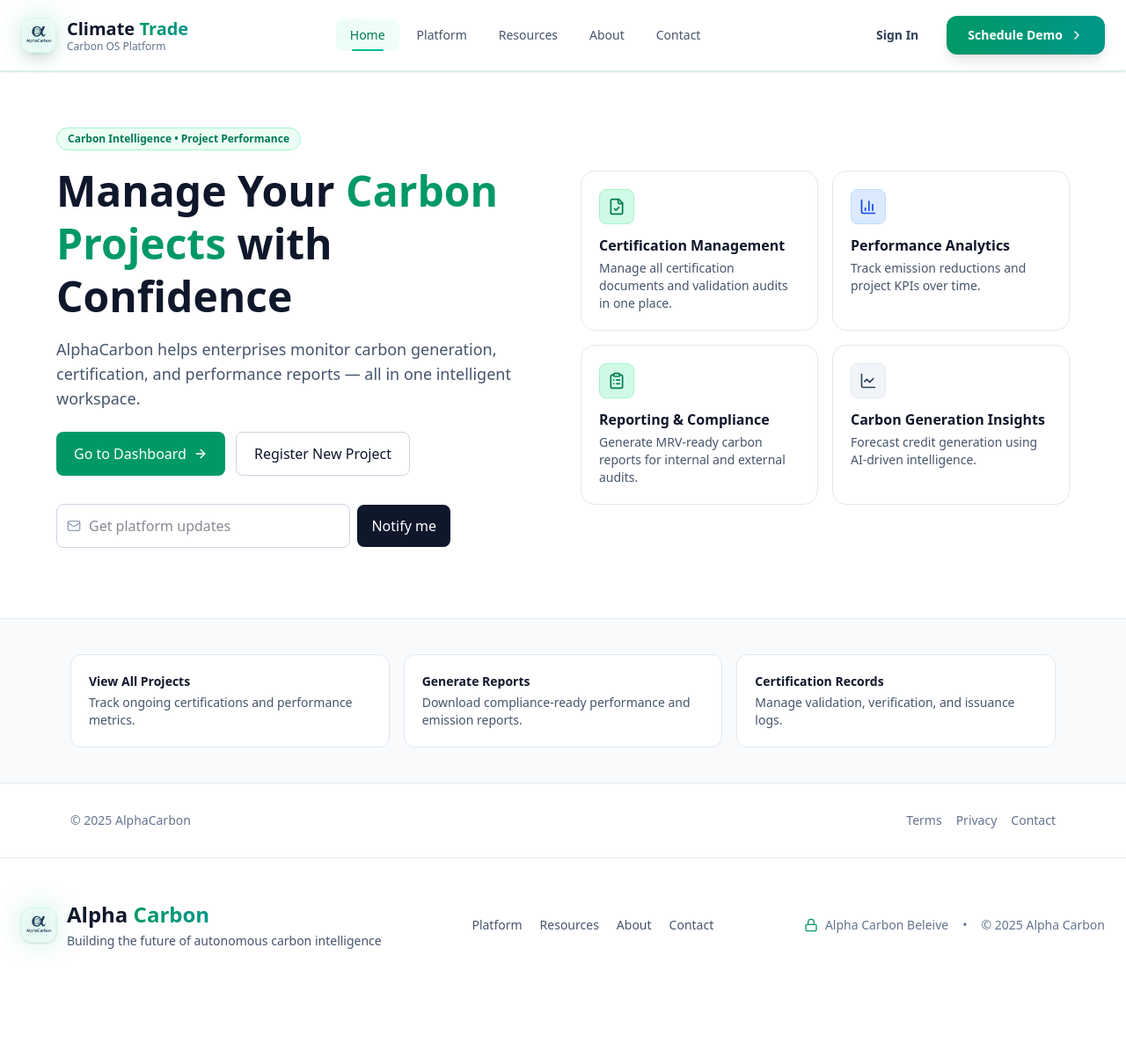
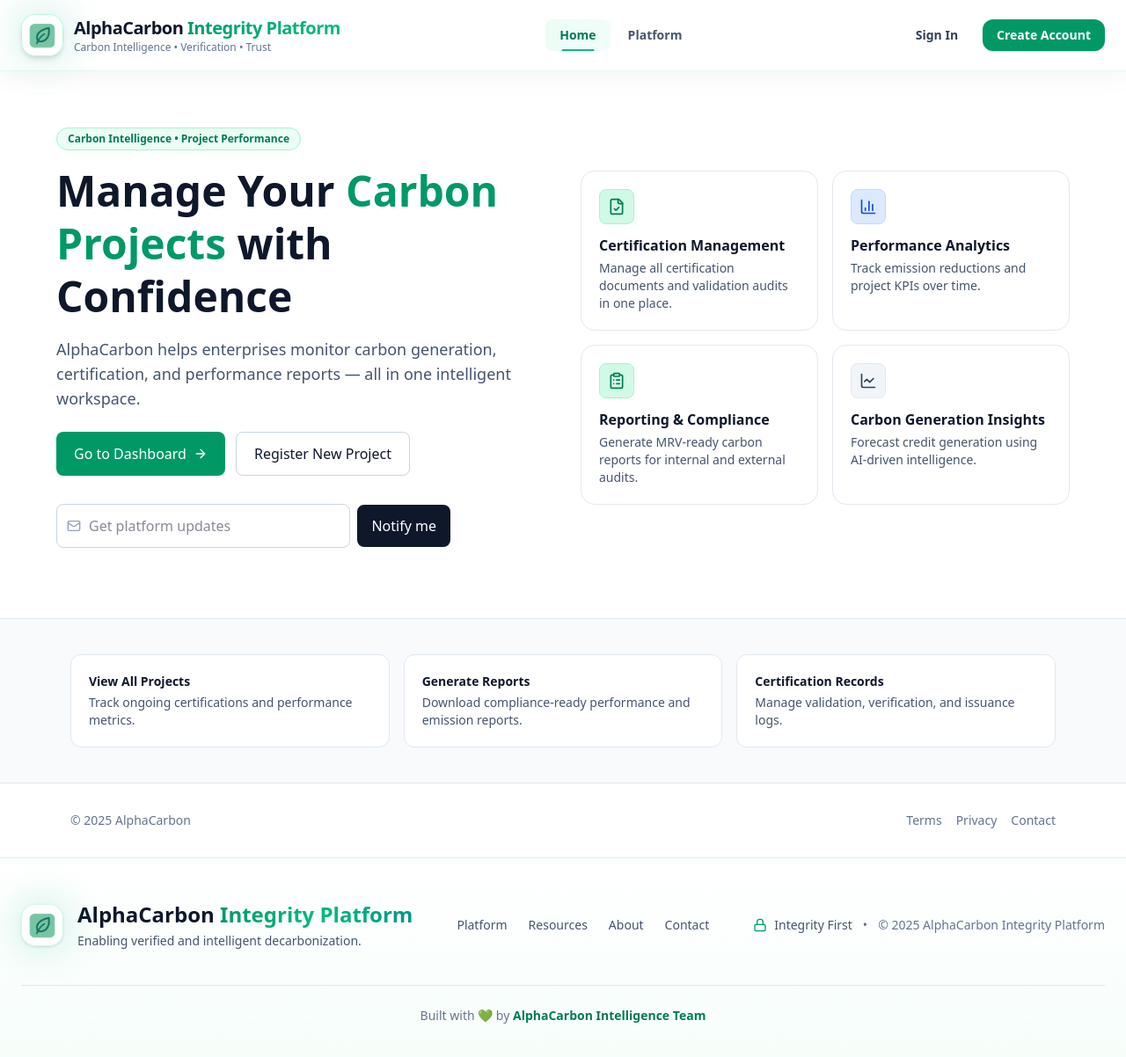
Before and after one commit to Pranjalmqubeai/Alpha-Carbon_v2, a React (Vite) app: page / in a window 1280 px wide. Shown: the top 1202 px of the page at 88% size. Before the commit the page ends 1128 px from the top, so only its background shows below. Built offline with nearby package versions, Linux system fonts and the light colour scheme.

Commit message:
changing navbar ad footer

```diff
--- a/src/components/Footer.jsx
+++ b/src/components/Footer.jsx
@@ -1,64 +1,72 @@
 import { Link } from "react-router-dom";
 import { Lock } from "lucide-react";
-import logo from "../assets/logo.png"; // adjust path if this file is elsewhere
+import logo from "../assets/logo.png";
 
 export default function Footer() {
   return (
-    <footer className="border-t border-slate-200 bg-white">
-      <section className="py-12 px-6 bg-white/80">
+    <footer className="border-t border-emerald-100 bg-gradient-to-b from-white to-emerald-50/50 backdrop-blur">
+      <section className="py-12 px-6">
         <div className="mx-auto max-w-7xl">
-          <div className="flex flex-col items-center justify-between gap-6 md:flex-row">
-            {/* Brand + tagline */}
-            <div className="flex items-center gap-3">
+          <div className="flex flex-col items-center justify-between gap-8 md:flex-row">
+            {/* Brand */}
+            <div className="flex items-center gap-4">
               <Link to="/" className="group relative">
-                <span className="absolute inset-0 rounded-xl blur-lg opacity-20 group-hover:opacity-40 transition-opacity bg-gradient-to-r from-emerald-500 to-teal-500" />
+                <span className="absolute inset-0 rounded-2xl blur-xl opacity-25 group-hover:opacity-40 transition-opacity bg-gradient-to-r from-emerald-500 to-teal-600" />
                 <img
                   src={logo}
-                  alt="Alpha Carbon logo"
-                  className="relative w-10 h-10 rounded-xl object-contain border border-emerald-100 shadow-sm"
+                  alt="AlphaCarbon Integrity Platform logo"
+                  className="relative w-12 h-12 rounded-2xl object-contain border border-emerald-100 shadow-sm"
                 />
               </Link>
 
               <div className="space-y-1 text-left">
                 <Link to="/" className="block">
                   <div className="text-2xl font-black text-slate-900">
-                    Alpha{" "}
-                    <span className="bg-gradient-to-r from-emerald-600 to-teal-600 bg-clip-text text-transparent">
-                      Carbon
+                    AlphaCarbon{" "}
+                    <span className="bg-gradient-to-r from-emerald-600 via-emerald-500 to-teal-600 bg-clip-text text-transparent">
+                      Integrity Platform
                     </span>
                   </div>
                 </Link>
-                <p className="text-sm text-slate-600">
-                  Building the future of autonomous carbon intelligence
+                <p className="text-sm text-slate-600 font-medium">
+                  Enabling verified and intelligent decarbonization.
                 </p>
               </div>
             </div>
 
-            {/* Simple nav */}
-            <nav className="flex gap-5 text-sm text-slate-600">
-              <Link to="/platform" className="hover:text-slate-900">
+            {/* Navigation */}
+            <nav className="flex flex-wrap justify-center gap-6 text-sm font-medium text-slate-600">
+              <Link to="/platform" className="hover:text-emerald-700 transition-colors">
                 Platform
               </Link>
-              <Link to="/resources" className="hover:text-slate-900">
+              <Link to="/resources" className="hover:text-emerald-700 transition-colors">
                 Resources
               </Link>
-              <Link to="/about" className="hover:text-slate-900">
+              <Link to="/about" className="hover:text-emerald-700 transition-colors">
                 About
               </Link>
-              <Link to="/contact" className="hover:text-slate-900">
+              <Link to="/contact" className="hover:text-emerald-700 transition-colors">
                 Contact
               </Link>
             </nav>
 
-            {/* Status + year */}
-            <div className="flex items-center gap-4 text-sm text-slate-500">
+            {/* Legal / Status */}
+            <div className="flex items-center gap-3 text-sm text-slate-500">
               <div className="flex items-center gap-2">
-                <Lock className="h-4 w-4 text-emerald-600" />
-                {/* <span>Stealth Mode Active</span> */} Alpha Carbon Beleive
+                <Lock className="w-4 h-4 text-emerald-600" />
+                <span className="text-slate-600">Integrity First</span>
               </div>
-              <span>•</span>
-              <span>© {new Date().getFullYear()} Alpha Carbon</span>
+              <span className="hidden sm:block">•</span>
+              <span>© {new Date().getFullYear()} AlphaCarbon Integrity Platform</span>
             </div>
+          </div>
+
+          {/* Divider */}
+          <div className="border-t border-slate-200 mt-10 pt-6 text-center text-sm text-slate-500">
+            Built with 💚 by{" "}
+            <span className="font-semibold text-emerald-700">
+              AlphaCarbon Intelligence Team
+            </span>
           </div>
         </div>
       </section>
--- a/src/components/Navbar.jsx
+++ b/src/components/Navbar.jsx
@@ -1,59 +1,51 @@
-import { useState, useContext } from "react";
-import { Link, NavLink, useNavigate } from "react-router-dom";
-import { Menu, X, ChevronRight } from "lucide-react";
+import React, { useContext, useState } from "react";
+import { Link, NavLink } from "react-router-dom";
+import { Menu, X } from "lucide-react";
 import logo from "../assets/logo.png";
 import { AuthContext } from "../context/AuthContext";
 
 const links = [
   { to: "/", label: "Home" },
   { to: "/platform", label: "Platform" },
-  { to: "/resources", label: "Resources" },
-  { to: "/about", label: "About" },
-  { to: "/contact", label: "Contact" },
 ];
 
 export default function Navbar() {
   const [mobileMenuOpen, setMobileMenuOpen] = useState(false);
   const { user, logout } = useContext(AuthContext);
-  const navigate = useNavigate();
-
-  const handleLogout = async () => {
-    await logout();
-    navigate("/signin");
-  };
 
   const baseItem =
-    "relative px-4 py-2 rounded-lg text-sm font-medium transition-all duration-300";
+    "relative px-4 py-2 rounded-lg text-sm font-semibold transition-all duration-300 hover:scale-[1.03]";
   const activeExtras = `
     text-emerald-700
     after:content-[''] after:absolute after:bottom-0 after:left-1/2 after:-translate-x-1/2
     after:w-1/2 after:h-0.5 after:rounded-full
     after:bg-gradient-to-r after:from-emerald-500 after:to-teal-500
   `;
-  const inactiveExtras = "text-slate-600 hover:text-slate-900";
+  const inactiveExtras =
+    "text-slate-600 hover:text-slate-900 hover:bg-slate-50/70";
 
   return (
-    <header className="fixed top-0 inset-x-0 z-50 bg-white/95 backdrop-blur-xl border-b border-emerald-100 shadow-sm">
-      <div className="mx-auto max-w-7xl px-6 h-20 flex items-center justify-between">
-        {/* Logo */}
+    <header className="fixed top-0 inset-x-0 z-50 bg-white/90 backdrop-blur-xl border-b border-emerald-100/70 shadow-[0_8px_30px_rgb(0,0,0,0.04)]">
+      <div className="mx-auto max-w-7xl px-4 sm:px-6 h-18 lg:h-20 flex items-center justify-between">
+        {/* Logo & Title */}
         <Link to="/" className="flex items-center gap-3 group">
-          <div className="relative">
-            <div className="absolute inset-0 rounded-xl blur-lg opacity-20 group-hover:opacity-40 transition-opacity bg-gradient-to-r from-emerald-500 to-teal-500" />
+          <div className="relative flex-shrink-0">
+            <div className="absolute inset-0 rounded-2xl blur-xl opacity-25 group-hover:opacity-40 transition-opacity bg-gradient-to-r from-emerald-500 to-teal-600" />
             <img
               src={logo}
-              alt="Alpha Carbon logo"
-              className="relative w-10 h-10 rounded-xl object-contain shadow-lg border border-emerald-100"
+              alt="AlphaCarbon logo"
+              className="relative w-11 h-11 lg:w-12 lg:h-12 rounded-2xl object-contain shadow-md border border-emerald-200/70 group-hover:scale-105 transition-transform duration-300"
             />
           </div>
-          <div className="flex flex-col">
-            <span className="text-xl font-black text-slate-900">
-              Climate{" "}
-              <span className="bg-gradient-to-r from-emerald-600 to-teal-600 bg-clip-text text-transparent">
-                Trade
+          <div className="flex flex-col leading-tight">
+            <span className="text-[1.15rem] sm:text-lg lg:text-xl font-black tracking-tight">
+              <span className="text-slate-900">AlphaCarbon</span>{" "}
+              <span className="bg-gradient-to-r from-emerald-600 via-emerald-500 to-teal-600 bg-clip-text text-transparent animate-gradient">
+                Integrity Platform
               </span>
             </span>
-            <span className="text-xs text-slate-500 font-medium -mt-0.5">
-              Carbon OS Platform
+            <span className="text-[0.7rem] sm:text-xs text-slate-500 font-medium">
+              Carbon Intelligence • Verification • Trust
             </span>
           </div>
         </Link>
@@ -64,10 +56,10 @@ export default function Navbar() {
             <NavLink
               key={link.to}
               to={link.to}
+              end={link.to === "/"}
               className={({ isActive }) =>
                 `${baseItem} ${isActive ? activeExtras : inactiveExtras}`
               }
-              end={link.to === "/"} // exact for home
             >
               {({ isActive }) => (
                 <>
@@ -81,8 +73,8 @@ export default function Navbar() {
           ))}
         </nav>
 
-        {/* Right Section (Dynamic) */}
-        <div className="hidden lg:flex items-center gap-4">
+        {/* Auth Section (Desktop) */}
+        <div className="hidden lg:flex items-center gap-3">
           {!user ? (
             <>
               <Link
@@ -92,22 +84,20 @@ export default function Navbar() {
                 Sign In
               </Link>
               <Link
-                to="/contact"
-                className="group relative px-6 py-3 bg-gradient-to-r from-emerald-600 to-teal-600 text-white rounded-xl font-semibold text-sm shadow-lg hover:shadow-xl hover:shadow-emerald-500/30 transition-all duration-300 hover:-translate-y-0.5 flex items-center gap-2 overflow-hidden"
+                to="/signup"
+                className="px-4 py-2 rounded-xl bg-emerald-600 text-white text-sm font-semibold hover:bg-emerald-700 transition-colors shadow-sm hover:shadow"
               >
-                <span className="absolute inset-0 bg-gradient-to-r from-emerald-500 to-teal-500 opacity-0 group-hover:opacity-100 transition-opacity" />
-                <span className="relative">Schedule Demo</span>
-                <ChevronRight className="relative w-4 h-4 group-hover:translate-x-1 transition-transform" />
+                Create Account
               </Link>
             </>
           ) : (
             <>
-              <span className="text-sm font-semibold text-slate-700">
-                Hi, {user.username}
+              <span className="px-3 py-2 rounded-xl text-sm font-semibold text-emerald-800 bg-emerald-50 border border-emerald-200">
+                Hi, {user.username || user.name || "User"}
               </span>
               <button
-                onClick={handleLogout}
-                className="px-4 py-2 bg-emerald-600 text-white rounded-lg font-semibold text-sm hover:bg-emerald-700 transition-all"
+                onClick={logout}
+                className="px-4 py-2 rounded-xl bg-white text-slate-700 text-sm font-semibold border border-slate-200 hover:bg-slate-50 transition-colors"
               >
                 Logout
               </button>
@@ -127,7 +117,7 @@ export default function Navbar() {
 
       {/* Mobile Menu */}
       {mobileMenuOpen && (
-        <div className="lg:hidden bg-white border-t border-emerald-100 shadow-xl animate-fade-in">
+        <div className="lg:hidden bg-white/95 backdrop-blur border-t border-emerald-100 shadow-xl animate-fade-in">
           <nav className="px-6 py-6 space-y-2">
             {links.map((link) => (
               <NavLink
@@ -143,13 +133,11 @@ export default function Navbar() {
                 }
                 onClick={() => setMobileMenuOpen(false)}
               >
-                <div className="flex items-center justify-between">
-                  {link.label}
-                </div>
+                {link.label}
               </NavLink>
             ))}
 
-            {/* Auth Buttons */}
+            {/* Mobile Auth Buttons */}
             <div className="mt-4 border-t border-emerald-100 pt-4 space-y-3">
               {!user ? (
                 <>
@@ -161,16 +149,19 @@ export default function Navbar() {
                     Sign In
                   </Link>
                   <Link
-                    to="/contact"
+                    to="/signup"
                     onClick={() => setMobileMenuOpen(false)}
                     className="w-full block text-center px-6 py-3 bg-gradient-to-r from-emerald-600 to-teal-600 text-white rounded-xl font-semibold text-sm shadow-lg"
                   >
-                    Schedule Demo
+                    Create Account
                   </Link>
                 </>
               ) : (
                 <button
-                  onClick={handleLogout}
+                  onClick={() => {
+                    setMobileMenuOpen(false);
+                    logout();
+                  }}
                   className="w-full block text-center px-6 py-3 bg-gradient-to-r from-emerald-600 to-teal-600 text-white rounded-xl font-semibold text-sm shadow-lg"
                 >
                   Logout
@@ -186,7 +177,12 @@ export default function Navbar() {
           from { opacity: 0; transform: translateY(-10px); }
           to { opacity: 1; transform: translateY(0); }
         }
+        @keyframes gradient {
+          0%, 100% { background-position: 0% 50%; }
+          50% { background-position: 100% 50%; }
+        }
         .animate-fade-in { animation: fade-in 0.2s ease-out; }
+        .animate-gradient { background-size: 200% auto; animation: gradient 3s ease infinite; }
       `}</style>
     </header>
   );
```
Also changed, not shown: src/assets/logo.png.
